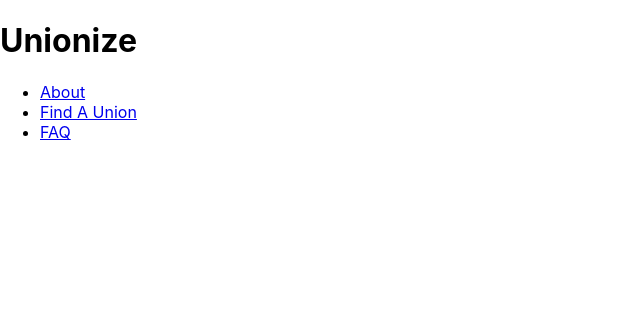
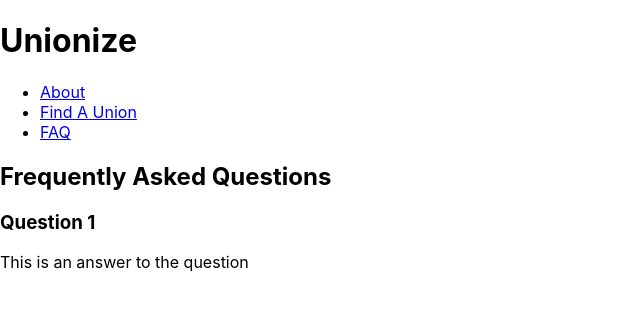
Before and after one commit to alannabouloy/unionize-app, a React (Create React App) app: page /questions in a window 1280 px wide. Shown: the top 310 px of the page, without its empty margins (0-640 px from the left). Built offline with nearby package versions, Linux system fonts and the light colour scheme.

Commit message:
added components for FAQ page

```diff
--- /dev/null
+++ b/src/components/QuestionTab/QuestionTab.js
@@ -0,0 +1,11 @@
+import React from 'react'
+import './QuestionTab.css'
+
+export default function QuestionTab(props){
+    return(
+        <div className='question'>
+            <h3>{props.question}</h3>
+            <p>{props.answer}</p>
+        </div>
+    )
+}
--- a/src/routes/FAQPage/FAQPage.js
+++ b/src/routes/FAQPage/FAQPage.js
@@ -1,11 +1,18 @@
 import React, { Component } from 'react'
+import QuestionTab from '../../components/QuestionTab/QuestionTab'
+import SectionHeading from '../../components/SectionHeading/SectionHeading'
 import './FAQPage.css'
 
 export default class FAQPage extends Component {
     render(){
         return(
             <section className='faq-page'>
-
+               <SectionHeading className='faq-heading' text='Frequently Asked Questions'/>
+                <div className='questions-block'>
+                    <div className='question'>
+                        <QuestionTab question='Question 1' answer='This is an answer to the question'/>
+                    </div>
+                </div>
             </section>
         )
     }
```
Also changed, not shown: src/components/QuestionTab/QuestionTab.css (added).
